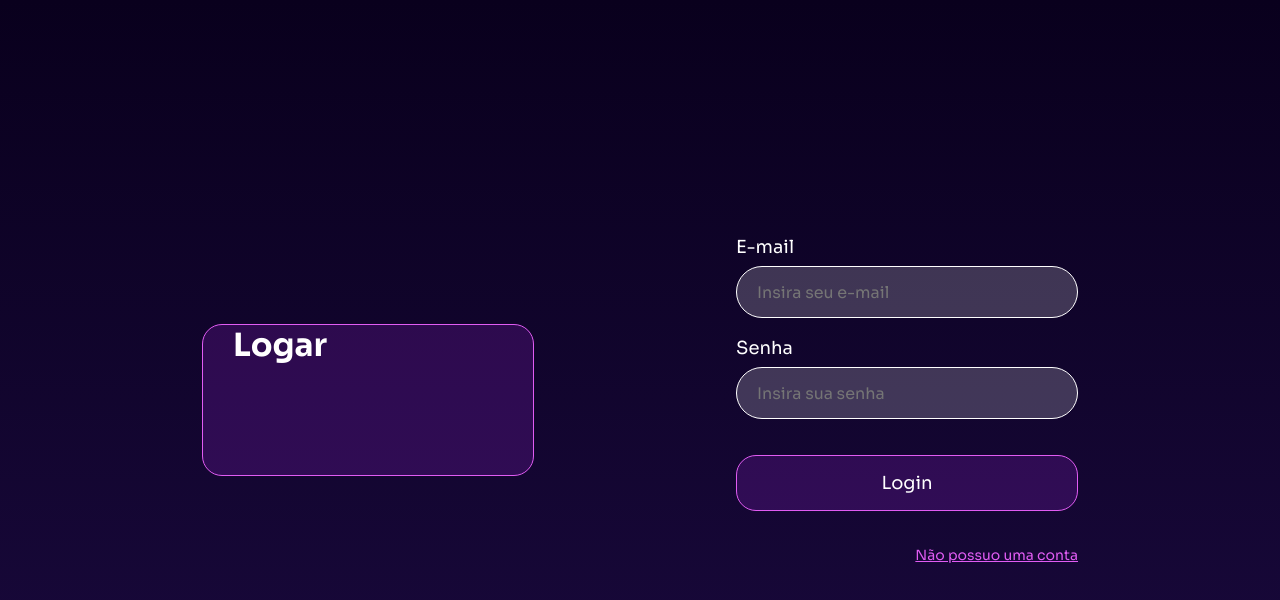
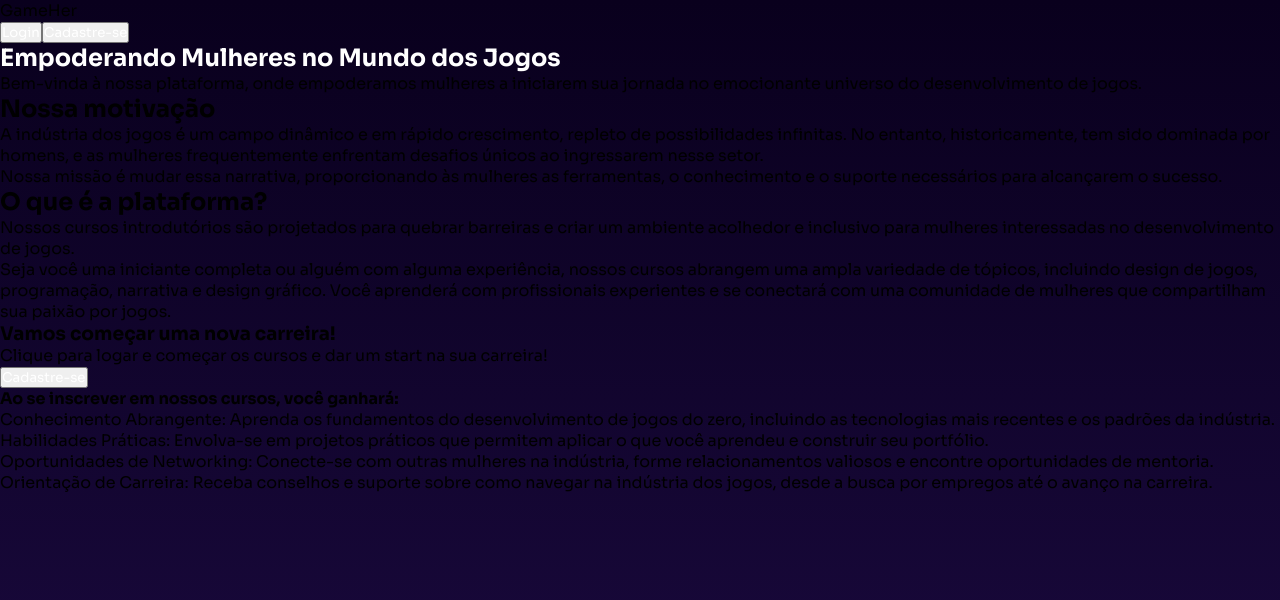
Before and after one commit to gabinag/mulheres-no-game, a React (Vite) app in the folder mulheres-no-game/: page / in a window 1280 px wide. Shown: the top 600 px of the page. Built offline with nearby package versions, Linux system fonts and the light colour scheme.

Commit message:
cria home page

```diff
--- a/mulheres-no-game/src/App.jsx
+++ b/mulheres-no-game/src/App.jsx
@@ -11,9 +11,9 @@ function App() {
   return (
     <BrowserRouter>
       <Routes>
-        <Route path="/" element={<Login />} />
+        <Route path="/" element={<Home />} />
+        <Route path="/login" element={<Login />} />
         <Route path="/cadastro" element={<Cadastro />} />
-        <Route path="home" element={<Home />} />
       </Routes>
     </BrowserRouter>
   )
--- a/mulheres-no-game/src/pages/Cadastro/Cadastro.jsx
+++ b/mulheres-no-game/src/pages/Cadastro/Cadastro.jsx
@@ -8,6 +8,7 @@ export const Cadastro = () => {
             <h1>Cadastre-se</h1>
         </div>
         <form>
+
             <label>
                 <span>Nome completo</span>
                 <input type="text" name="nome" required placeholder="Insira seu nome"/>
@@ -20,8 +21,8 @@ export const Cadastro = () => {
             <span>Senha</span>
                 <input type="password" name="password" required placeholder="Insira sua senha"/>
             </label>
-            <button>Cadastrar-se</button>
-            <Link to="/" className={styles.link}>Já possuo uma conta</Link>
+            <button className={styles.btnForm}>Cadastrar-se</button>
+            <Link to="/login" className={styles.link}>Já possuo uma conta</Link>
         </form>
     </div>
   )
--- a/mulheres-no-game/src/pages/Home/Home.jsx
+++ b/mulheres-no-game/src/pages/Home/Home.jsx
@@ -1,6 +1,39 @@
+import { Link } from 'react-router-dom';
 
 export const Home = () => {
   return (
-    <div>Home</div>
+    <div>
+      <header>
+        <p>GameHer</p>
+        <Link to="/login"><button>Login</button></Link>
+        <Link to="/cadastro"><button>Cadastre-se</button></Link>
+      </header>
+      <section>
+        <h1>Empoderando Mulheres no Mundo dos Jogos</h1>
+        <p>Bem-vinda à nossa plataforma, onde empoderamos mulheres a iniciarem sua jornada no emocionante universo do desenvolvimento de jogos.</p>
+      </section>
+      <section>
+        <h2>Nossa motivação</h2>
+        <p>A indústria dos jogos é um campo dinâmico e em rápido crescimento, repleto de possibilidades infinitas. No entanto, historicamente, tem sido dominada por homens, e as mulheres frequentemente enfrentam desafios únicos ao ingressarem nesse setor.</p>
+        <p>Nossa missão é mudar essa narrativa, proporcionando às mulheres as ferramentas, o conhecimento e o suporte necessários para alcançarem o sucesso.</p>
+        <h2>O que é a plataforma?</h2>
+        <p>Nossos cursos introdutórios são projetados para quebrar barreiras e criar um ambiente acolhedor e inclusivo para mulheres interessadas no desenvolvimento de jogos.</p>
+        <p>Seja você uma iniciante completa ou alguém com alguma experiência, nossos cursos abrangem uma ampla variedade de tópicos, incluindo design de jogos, programação, narrativa e design gráfico. Você aprenderá com profissionais experientes e se conectará com uma comunidade de mulheres que compartilham sua paixão por jogos.</p>
+      </section>
+      <section>
+        <h3>Vamos começar uma nova carreira!</h3>
+        <p>Clique para logar e começar os cursos e dar um start na sua carreira!</p>
+        <button>Cadastre-se</button>
+      </section>
+      <section>
+        <h4>Ao se inscrever em nossos cursos, você ganhará:</h4>
+        <ul>
+          <li>Conhecimento Abrangente: Aprenda os fundamentos do desenvolvimento de jogos do zero, incluindo as tecnologias mais recentes e os padrões da indústria.</li>
+          <li>Habilidades Práticas: Envolva-se em projetos práticos que permitem aplicar o que você aprendeu e construir seu portfólio.</li>
+          <li>Oportunidades de Networking: Conecte-se com outras mulheres na indústria, forme relacionamentos valiosos e encontre oportunidades de mentoria.</li>
+          <li>Orientação de Carreira: Receba conselhos e suporte sobre como navegar na indústria dos jogos, desde a busca por empregos até o avanço na carreira.</li>
+        </ul>
+      </section>
+    </div>
   )
 }
--- a/mulheres-no-game/src/pages/Login/Login.jsx
+++ b/mulheres-no-game/src/pages/Login/Login.jsx
@@ -16,7 +16,7 @@ export const Login = () => {
             <span>Senha</span>
                 <input type="password" name="password" required placeholder="Insira sua senha"/>
             </label>
-            <button>Login</button>
+            <button className={styles.btnForm}>Login</button>
             <Link to="/cadastro" className={styles.link}>Não possuo uma conta</Link>
         </form>
     </div>
--- a/mulheres-no-game/src/pages/Login/Login.module.css
+++ b/mulheres-no-game/src/pages/Login/Login.module.css
@@ -11,13 +11,13 @@
     padding-left: 30px;
     }
 
-button, .container {
+.btnForm, .container {
     background-color: rgba(162, 37, 217, 0.2);
     border: 1px solid #E15CF3;
     border-radius: 20px;
     }
 
-button {
+.btnForm {
     margin: 1rem 0;
     padding: 1rem;
     font-size: 18px;
```
